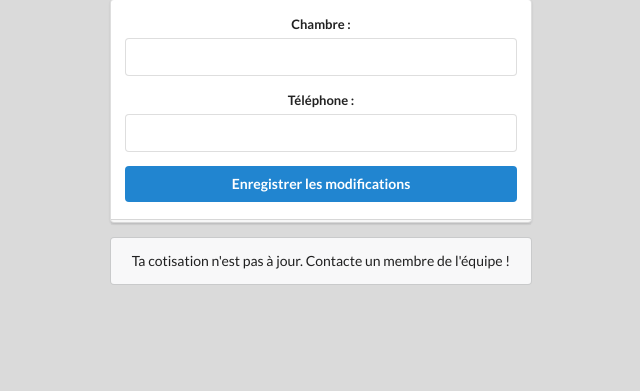
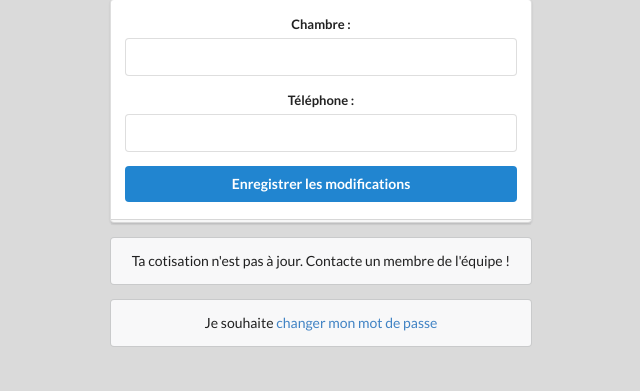
Before and after one commit to REZAL-AM-KIN/niki-s, a Django app: template templates/appuser/gestioncompte.html in a window 1280 px wide. Shown: the part 126-517 px from the top of the page, without its empty margins (319-959 px from the left). Run offline with Django 3.2, Linux system fonts and the light colour scheme; the template is opened without the code that fills it: values that come from a table or form of the project are taken from there, others are empty.

Commit message:
Add password change pages and link

```diff
--- a/templates/appuser/gestioncompte.html
+++ b/templates/appuser/gestioncompte.html
@@ -45,6 +45,9 @@
 			Ta cotisation n'est pas à jour. Contacte un membre de l'équipe !
 		</div>
 	{% endif %}
+	<div class = "ui message">
+		Je souhaite <a href = "{% url "password_change" %}">changer mon mot de passe</a>
+	</div>
 	</div>
 </div>
 {% endblock %}
```
